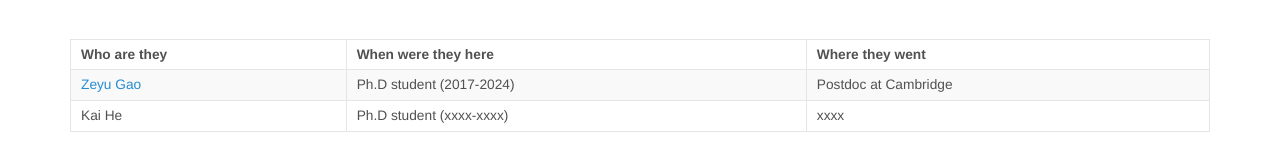
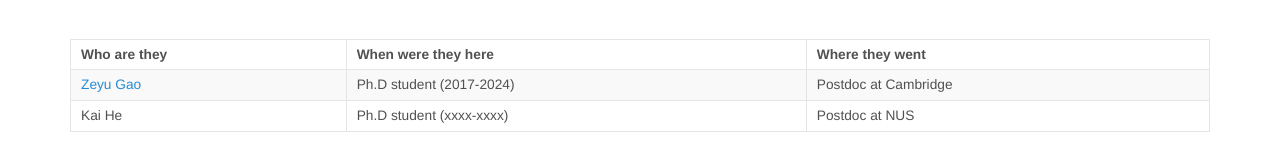
Before and after one commit to chenligroup/chenligroup.github.io, a Jekyll site: the page built from people.md, in a window 1280 px wide and 900 px high, scrolled down 1636 px. Shown: the part 748-897 px from the top of the window. Built offline with Jekyll 4.4.1, drawn with Linux system fonts in a browser that asks for light colours; nearby versions of some CDN libraries.

Commit message:
Update people.md

```diff
--- a/people.md
+++ b/people.md
@@ -65,6 +65,6 @@ permalink: /people/
 | Who are they | When were they here | Where they went |
 | :------------- |:-------------| :-----------|
 | [Zeyu Gao](Zeyu_Gao/index.html) | Ph.D student (2017-2024) | Postdoc at Cambridge |
-| Kai He| Ph.D student (xxxx-xxxx) | xxxx |
+| Kai He| Ph.D student (xxxx-xxxx) | Postdoc at NUS |
 {% endif %}
 {% endfor %}
```
